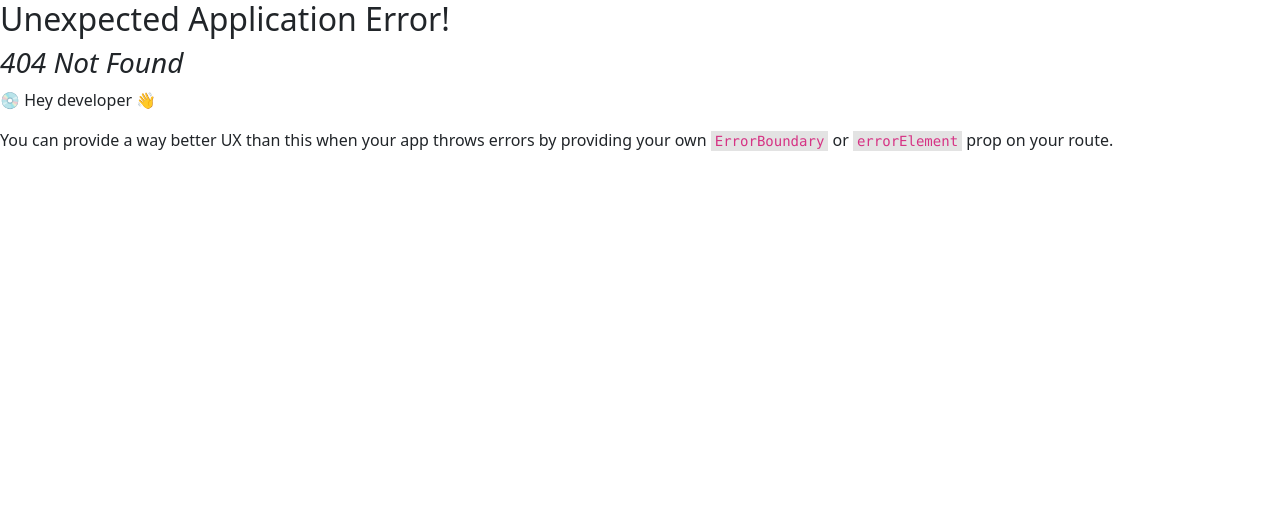
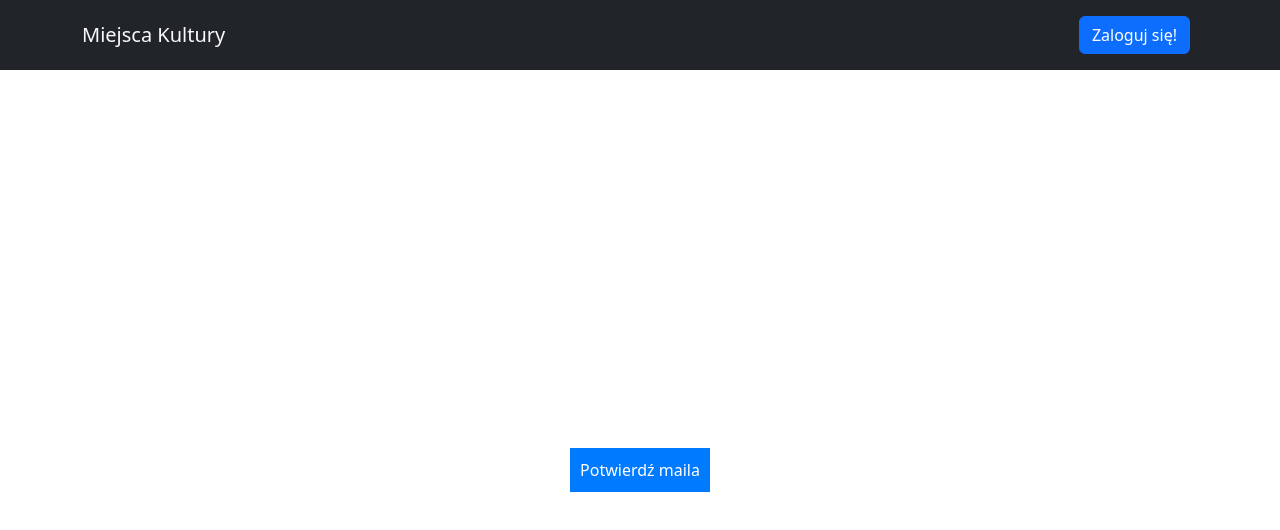
Before and after one commit to Niutaq/Projekt-Miejsca-Kultury-Frontend, a React (Create React App) app in the folder miejsca-kultury/: page /confirm-account in a window 1280 px wide. Before the commit this address had no page. Shown: the top 530 px of the page. Built offline with nearby package versions, Linux system fonts and the light colour scheme.

Commit message:
Confirm Account

```diff
--- a/miejsca-kultury/src/App.js
+++ b/miejsca-kultury/src/App.js
@@ -10,7 +10,7 @@ import MiejscaHistoryczne from './components/userNotLogged/MiejscaHistoryczne/Mi
 import NotLoggedNav from './components/userNotLogged/NotLoggedNav/NotLoggedNav';
 import ResetPassword from './components/userNotLogged/ResetPassword/resetPassword';
 import ForgotPassword from './components/userNotLogged/ForgotPassword/forgotPassword';
-
+import ConfirmAccount from './components/userNotLogged/ConfirmAccount/ConfirmAccount';
 import "./App.css";
 
 const router = createBrowserRouter([
@@ -27,7 +27,8 @@ const router = createBrowserRouter([
       { path: "/miejsca-religijne", element: <MiejscaReligijne /> },
       { path: "/miejsca-historyczne", element: <MiejscaHistoryczne /> },
       { path: "/forgot-password", element: <ForgotPassword/> },
-      { path: "/reset-password", element: <ResetPassword/> }
+      { path: "/reset-password", element: <ResetPassword/> },
+      { path: "/confirm-account", element: <ConfirmAccount/> }
     ],
  },
 ]);
--- /dev/null
+++ b/miejsca-kultury/src/components/userNotLogged/ConfirmAccount/ConfirmAccount.jsx
@@ -0,0 +1,69 @@
+import React, { useState, useEffect, useRef } from 'react';
+import { useSearchParams } from 'react-router-dom';
+import gsap from 'gsap';
+
+const ConfirmAccount = () => {
+  const [token, setToken] = useState('');
+  const [userId, setUserId] = useState('');
+  const [searchParams] = useSearchParams();
+  const [message, setMessage] = useState('');
+  const buttonRef = useRef(null);
+
+  useEffect(() => {
+    const token = searchParams.get('token');
+    const userId = searchParams.get('userId');
+    setToken(token ? decodeURIComponent(token.replace(/ /g, '+')) : '');
+    setUserId(userId);
+
+    const animation = gsap.to(buttonRef.current, {
+      scale: 1.2,
+      duration: 0.5,
+      yoyo: true,
+      onComplete: () => {
+        gsap.to(buttonRef.current, { scale: 1, duration: 0.5 });
+      }
+    });
+
+    return () => {
+      animation.kill();
+    };
+  }, [searchParams]);
+
+  const handleSubmit = async () => {
+    setMessage('');
+
+    const dataToSend = {
+      token: token,
+      userId: userId,
+    };
+
+    try {
+      const response = await fetch('http://localhost:5000/api/confirm-account', {
+        method: 'POST',
+        headers: {
+          'Content-Type': 'application/json',
+        },
+        body: JSON.stringify(dataToSend),
+      });
+
+      if (response.ok) {
+        setMessage("Pomyślnie potwierdzono maila.");
+      } else {
+        setMessage("Wystąpił błąd. Spróbuj ponownie.");
+      }
+    } catch (error) {
+      setMessage("Wystąpił błąd. Spróbuj ponownie.");
+    }
+  }
+
+  return (
+    <div style={{ display: 'flex', justifyContent: 'center', alignItems: 'center', height: '100vh' }}>
+        <div>
+        <button ref={buttonRef} type="submit" style={{ padding: '10px', backgroundColor: '#007BFF', color: '#fff', border: 'none', cursor: 'pointer' }} onClick={handleSubmit}>Potwierdź maila</button>
+        {message && <p>{message}</p>}
+      </div>
+    </div>
+  );
+};
+
+export default ConfirmAccount;
```
